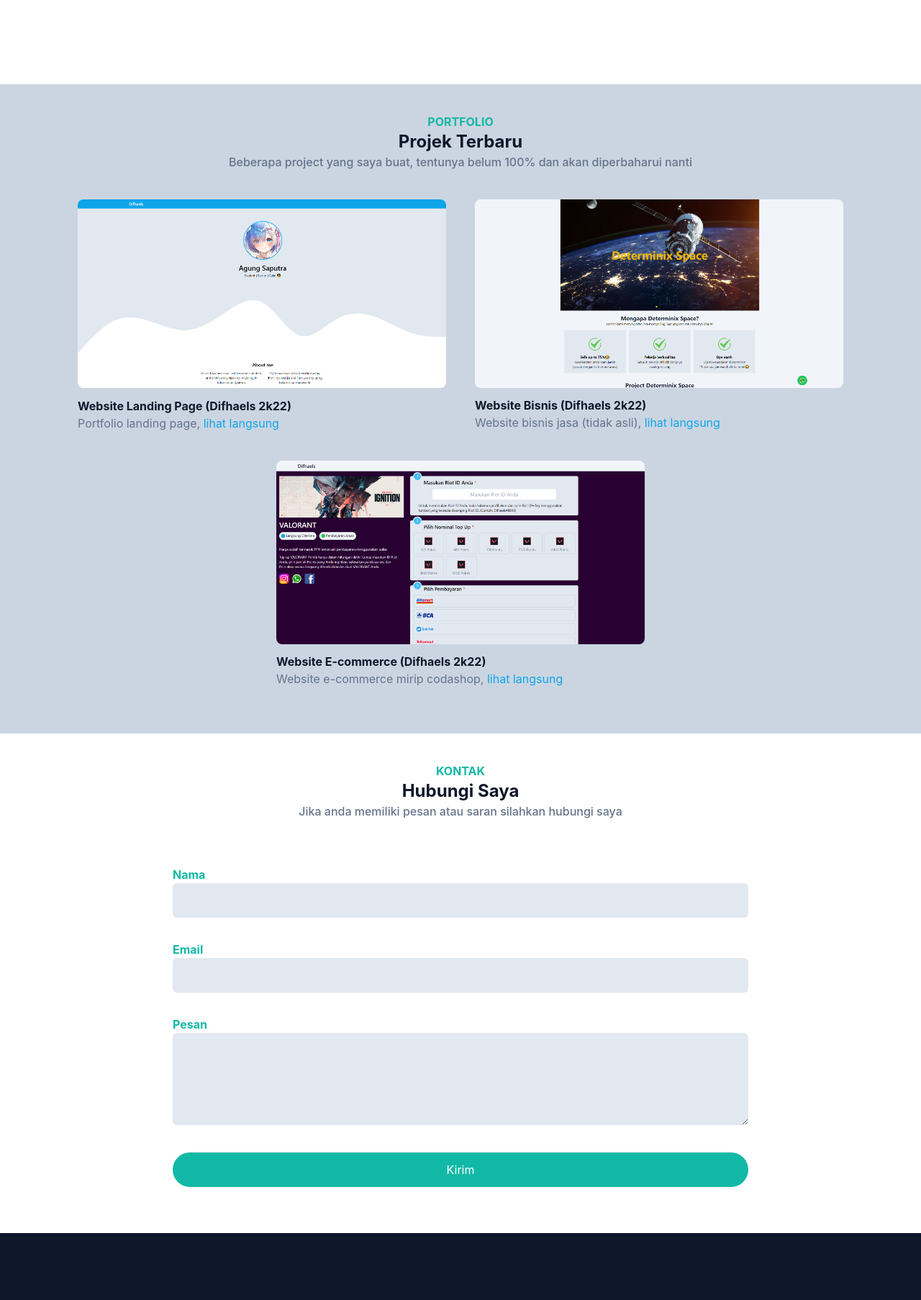
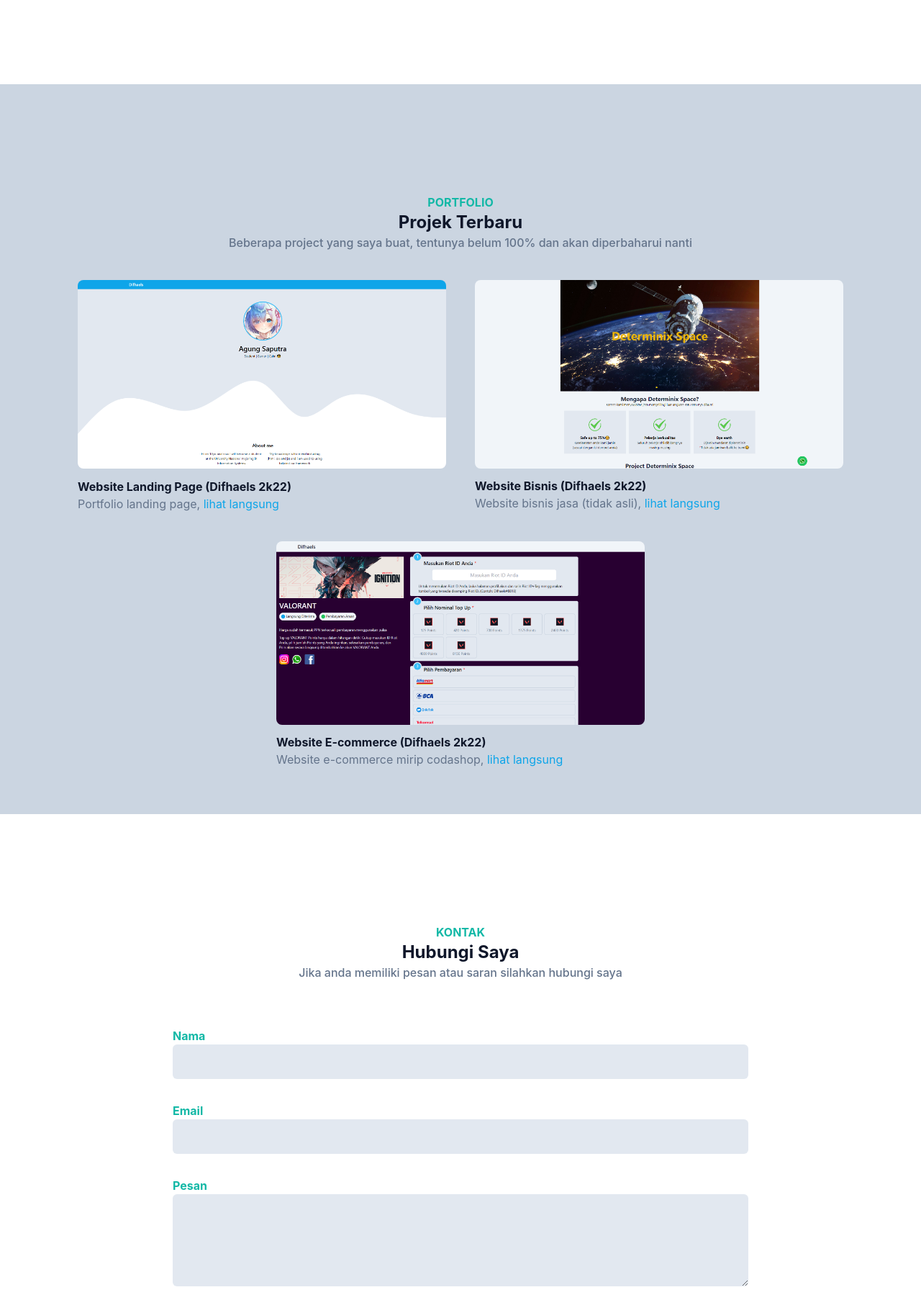
Before and after one commit to difhaels/difhaels.github.io, a website: page index.html in a window 1280 px wide. Shown: the part 970-2776 px from the top of the page at 72% size. Drawn offline with nearby package versions, Linux system fonts and the light colour scheme.

```diff
--- a/index.html
+++ b/index.html
@@ -14,7 +14,7 @@
       <div class="container">
         <div class="flex items-center justify-between relative">
           <div class="px-4">
-            <a href="" class="font-bold text-primary text-lg block py-6 dark:text-[#bb63a8] ">Difhaels</a>
+            <a href="#home" class="font-bold text-primary text-lg block py-6 dark:text-[#bb63a8] ">Difhaels</a>
           </div>
 
 
@@ -150,7 +150,7 @@
     <!-- about end -->
 
     <!-- portfolio start -->
-    <section id="portfolio" class="bg-slate-300 dark:bg-[#3F3351] ">
+    <section id="portfolio" class="bg-slate-300 dark:bg-[#3F3351] pt-28">
       <div class="container">
         <div class="text-center px-4 " data-aos="fade-up">
           <h4 class="font-bold uppercase text-primary pt-10 dark:text-[#E9A6A6]">Portfolio</h4>
@@ -191,7 +191,7 @@
     <!-- portfolio end -->
 
     <!-- kontak start -->
-    <section id="contact">
+    <section id="contact" class="py-28">
       <div class="container" data-aos="zoom-in" data-aos-easing="linear"
       data-aos-duration="1500">
         <div class="w-full px-4">
```
Also changed, not shown: dist/output.css.
